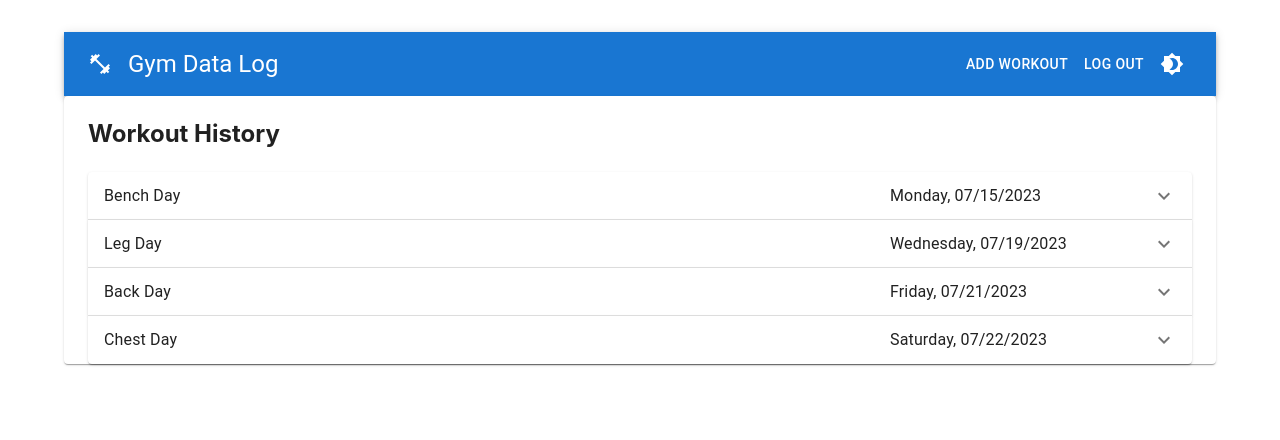
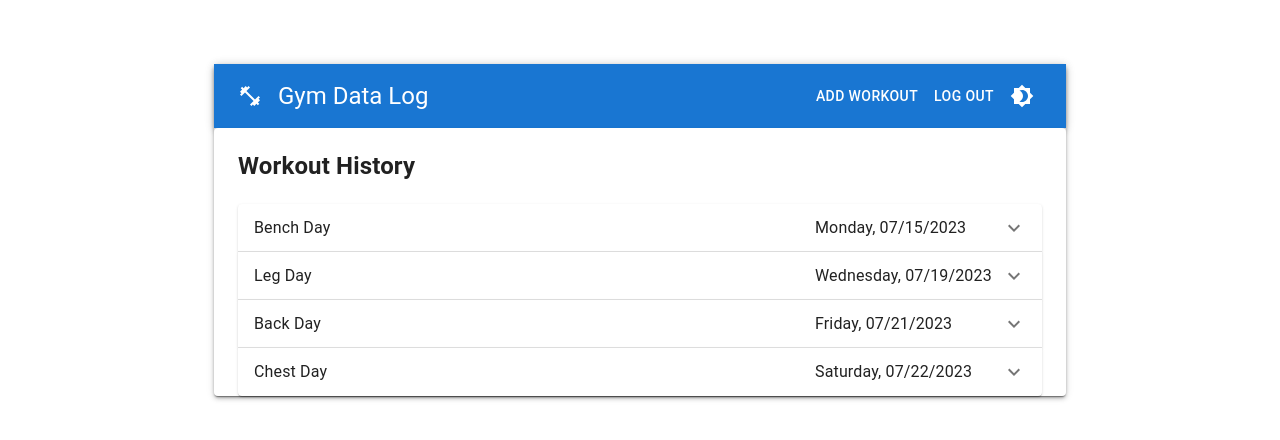
Before and after one commit to kyleanicholson/gym-data-log, a React (Vite) app: page / in a window 1280 px wide. Shown: the top 440 px of the page. Built offline with nearby package versions, Linux system fonts and the light colour scheme.

Commit message:
Add theming and default styles to app

```diff
--- a/src/App.jsx
+++ b/src/App.jsx
@@ -3,14 +3,29 @@ import Header from "./components/Header";
 import Container from "@mui/material/Container";
 import WorkoutHistory from "./components/WorkoutHistory";
 import Stack from "@mui/material/Stack";
-import { useState } from "react";
+import {useMemo, useState} from "react";
 import exampleWorkouts from "./workoutData.js";
 import AddWorkoutInline from "./components/AddWorkoutInline";
-import { LocalizationProvider } from "@mui/x-date-pickers";
-import { AdapterDayjs } from "@mui/x-date-pickers/AdapterDayjs";
+import {LocalizationProvider} from "@mui/x-date-pickers";
+import {AdapterDayjs} from "@mui/x-date-pickers/AdapterDayjs";
 import Paper from "@mui/material/Paper";
+import Box from "@mui/material/Box";
+import {createTheme, CssBaseline, ThemeProvider} from "@mui/material";
+
 
 const App = () => {
+    // App Theme (light/dark)
+    const [darkMode, setDarkMode] = useState(false);
+
+    const theme = useMemo(() => createTheme({
+        palette: {
+            mode: darkMode ? 'dark' : 'light',
+        },
+    }), [darkMode]);
+    const handleThemeChange = () => {
+        setDarkMode(!darkMode);
+    };
+
     const [isAddWorkoutInlineOpen, setIsAddWorkoutInlineOpen] = useState(false);
     const [workouts, setWorkouts] = useState(exampleWorkouts);
 
@@ -19,40 +34,51 @@ const App = () => {
     };
 
     const handleDeleteWorkout = (workoutId) => {
-    setWorkouts((prevWorkouts) =>
-      prevWorkouts.filter((workout) => workout.objectID !== workoutId)
-    );
+        setWorkouts((prevWorkouts) => prevWorkouts.filter((workout) => workout.objectID !== workoutId));
     };
 
     console.log(workouts);
 
     return (
         <>
+            <ThemeProvider theme={theme}>
+                <CssBaseline/>
                 <LocalizationProvider dateAdapter={AdapterDayjs}>
-        <Container>
-          <Header onAddButtonClick={() => setIsAddWorkoutInlineOpen(true)} />
+                    <Container maxWidth="md">
+                        <Box
+                            sx={{
+                                marginTop: "2rem", marginBottom: "2rem"
+                            }}
+                        >
+                            <Paper elevation={3}
 
+                            >
                                 <Stack>
-            <Paper>
+                                    <Header onAddButtonClick={() => setIsAddWorkoutInlineOpen(true)}
+                                            handleThemeChange={handleThemeChange} darkMode={darkMode}
+                                    />
+
                                     {isAddWorkoutInlineOpen && ( // Use conditional rendering here.
                                         <AddWorkoutInline
                                             open={isAddWorkoutInlineOpen}
                                             onClose={() => setIsAddWorkoutInlineOpen(false)}
                                             existingWorkouts={workouts}
                                             onAdd={handleAddWorkout}
-                />
-              )}
-            </Paper>
+                                        />)}
+
 
                                     <WorkoutHistory
                                         workouts={workouts}
                                         onDelete={handleDeleteWorkout}
                                     />
                                 </Stack>
+                            </Paper>
+                        </Box>
                     </Container>
+
                 </LocalizationProvider>
-    </>
-  );
+            </ThemeProvider>
+        </>);
 };
 
 export default App;
```
Lines whose indentation alone changed are shown as unchanged.
